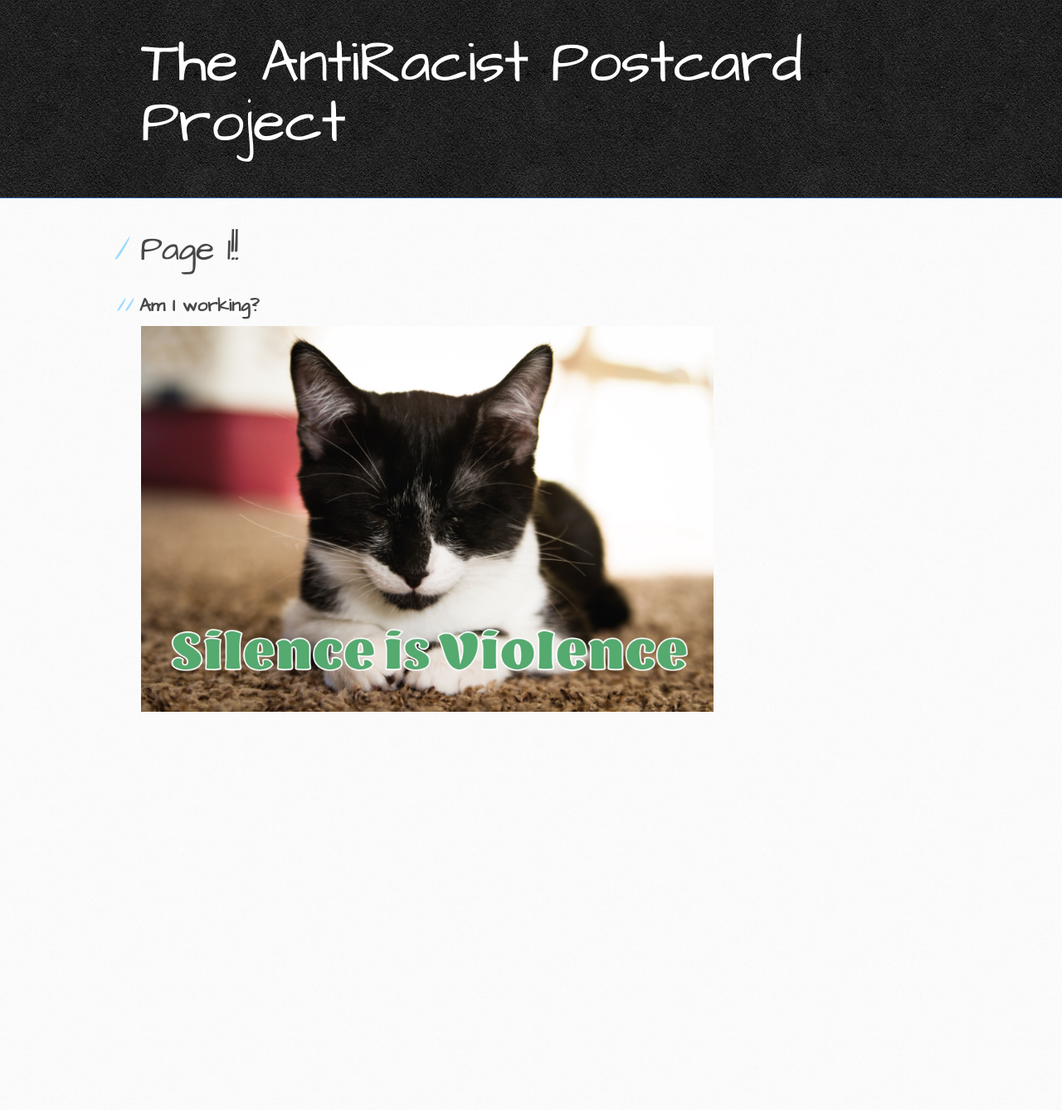
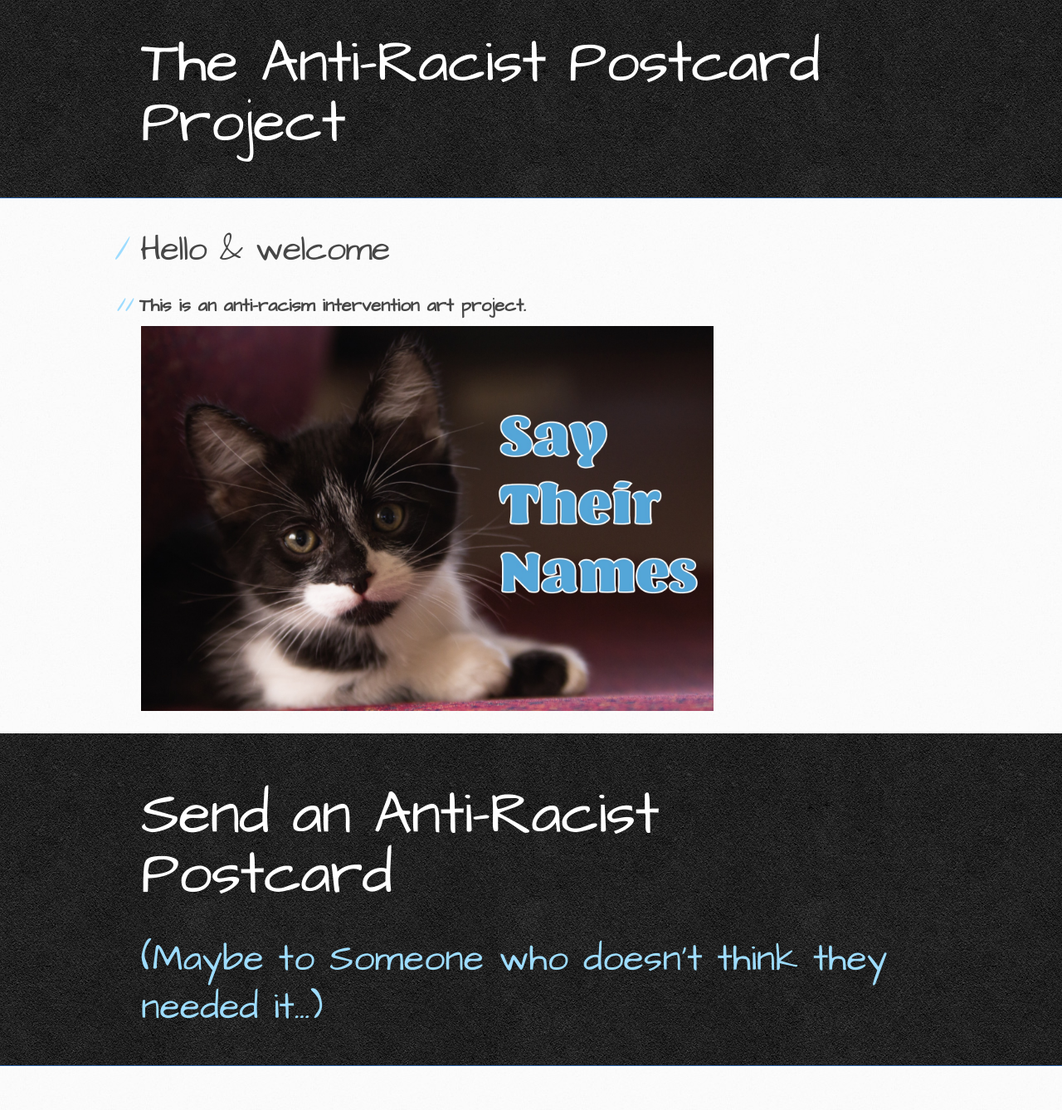
Before and after one commit to mir-lab/AntiRacistPostcardProject, a Jekyll site: the page built from docs/index.md, in a window 1280 px wide. Shown: the whole page at 83% size. Built offline with Jekyll 4.4.1, drawn with Linux system fonts in a browser that asks for light colours; the repository's description, which GitHub fills in, is left out; before the commit the page ends 907 px from its top, so only the background shows below that.

Commit message:
Update index.md

```diff
--- a/docs/index.md
+++ b/docs/index.md
@@ -1,12 +1,12 @@
 ---
-layout: content
-title: new page
+layout: default
+title: home page
 ---
-# Page 1!!
+# Hello & welcome
 
-## Am I working?
+## This is an anti-racism intervention art project.
 
-![](assets/imgs/card-2.jpg)
+![](assets/imgs/card-1.jpg)
 
 <!-- ---
 # Welcome welcome
```
